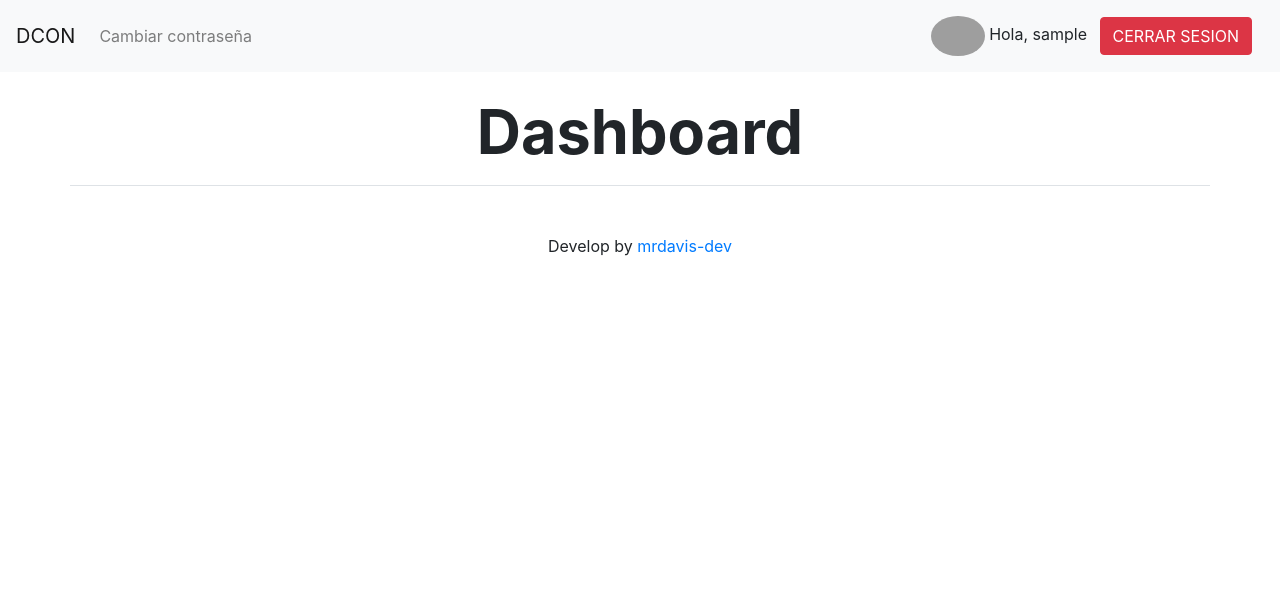
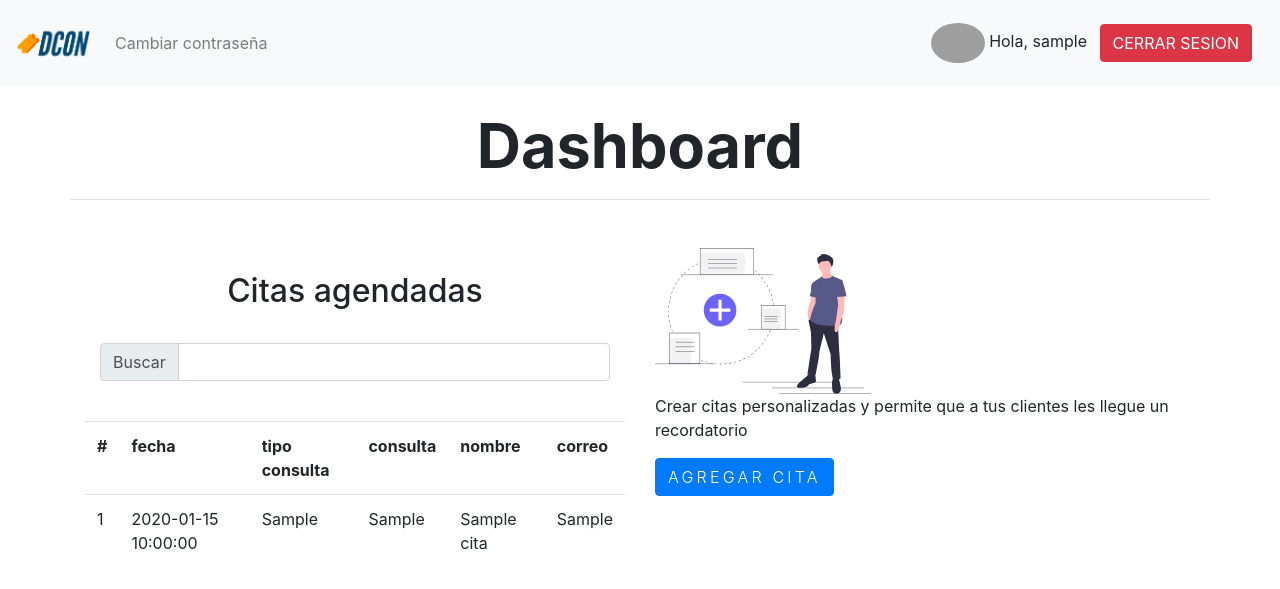
Before and after one commit to mrdavis-dev/dcon5, a PHP site: page /Admin/welcome.php in a window 1280 px wide. Shown: the top 589 px of the page. Run offline with PHP 8.4, Linux system fonts and the light colour scheme; the visitor is signed in with stand-in values (Sample User, id 1); tables that the repository leaves empty or names only in its code hold one stand-in row (values such as "Sample post"); some libraries are stand-ins or nearby versions; grey boxes are pictures that could not be loaded.

Commit message:
template_user

```diff
--- /dev/null
+++ b/Admin/js/citas.js
@@ -0,0 +1,29 @@
+
+$(document).ready(function(){
+
+ load_data();
+
+ function load_data(query)
+ {
+  $.ajax({
+   url:"./template/citas.php",
+   method:"POST",
+   data:{query:query},
+   success:function(data)
+   {
+    $('#result').html(data);
+   }
+  });
+ }
+ $('#search_text').keyup(function(){
+  var search = $(this).val();
+  if(search != '')
+  {
+   load_data(search);
+  }
+  else
+  {
+   load_data();
+  }
+ });
+});
--- /dev/null
+++ b/Admin/template/add_cita.php
@@ -0,0 +1,20 @@
+<!-- Modal -->
+<div class="modal fade" id="exampleModal" tabindex="-1" role="dialog" aria-labelledby="exampleModalLabel" aria-hidden="true">
+  <div class="modal-dialog" role="document">
+    <div class="modal-content">
+      <div class="modal-header">
+        <h5 class="modal-title" id="exampleModalLabel">Agregar cita nueva</h5>
+        <button type="button" class="close" data-dismiss="modal" aria-label="Close">
+          <span aria-hidden="true">&times;</span>
+        </button>
+      </div>
+      <div class="modal-body">
+        ...
+      </div>
+      <div class="modal-footer">
+        <button type="button" class="btn btn-secondary" data-dismiss="modal">Cerrar</button>
+        <button type="button" class="btn btn-primary">Guardar</button>
+      </div>
+    </div>
+  </div>
+</div>
--- /dev/null
+++ b/Admin/template/citas.php
@@ -0,0 +1,56 @@
+<?php
+$connect = mysqli_connect("localhost", "root", "", "dcon");
+$output = '';
+if(isset($_POST["query"]))
+{
+ $search = mysqli_real_escape_string($connect, $_POST["query"]);
+ $query = "
+  SELECT * FROM tbl_customer
+  WHERE fecha LIKE '%".$search."%'
+  OR consulta LIKE '%".$search."%'
+  OR nombre LIKE '%".$search."%'
+  OR correo LIKE '%".$search."%'
+ ";
+}
+else
+{
+ $query = "
+  SELECT * FROM citas ORDER BY fecha
+ ";
+}
+$result = mysqli_query($connect, $query);
+if(mysqli_num_rows($result) > 0)
+{
+ $output .= '
+  <div class="table-responsive">
+   <table class="table table bordered">
+    <tr>
+     <th>#</th>
+     <th>fecha</th>
+     <th>tipo consulta</th>
+     <th>consulta</th>
+     <th>nombre</th>
+     <th>correo</th>
+    </tr>
+ ';
+ while($row = mysqli_fetch_array($result))
+ {
+  $output .= '
+   <tr>
+    <td>'.$row["id"].'</td>
+    <td>'.$row["fecha"].'</td>
+    <td>'.$row["consulta"].'</td>
+    <td>'.$row["tipo_consulta"].'</td>
+    <td>'.$row["nombre"].'</td>
+    <td>'.$row["correo"].'</td>
+   </tr>
+  ';
+ }
+ echo $output;
+}
+else
+{
+ echo 'Data Not Found';
+}
+
+?>
--- a/Admin/template/tem.php
+++ b/Admin/template/tem.php
@@ -1,5 +1,5 @@
 <nav class="navbar navbar-expand-lg navbar-light bg-light ">
-          <a class="navbar-brand" href="./welcome.php">DCON</a>
+          <a class="navbar-brand" href="./welcome.php"><img src="../img/logo.png" style="width:75px"></a>
           <button class="navbar-toggler" type="button" data-toggle="collapse" data-target="#navbarSupportedContent" aria-controls="navbarSupportedContent" aria-expanded="false" aria-label="Toggle navigation">
             <span class="navbar-toggler-icon"></span>
           </button>
--- a/Admin/welcome.php
+++ b/Admin/welcome.php
@@ -27,9 +27,11 @@ if (!isset($_SESSION["loggedin"]) || $_SESSION["loggedin"] !== true) {
   <script src="https://cdnjs.cloudflare.com/ajax/libs/popper.js/1.14.7/umd/popper.min.js"></script>
   <script src="https://maxcdn.bootstrapcdn.com/bootstrap/4.3.1/js/bootstrap.min.js"></script>
 
+
 </head>
+<script></script>
 
-<body style=" ">
+<body style="">
   <header class="font1">
     <?php
     include('template/tem.php')
@@ -42,18 +44,47 @@ if (!isset($_SESSION["loggedin"]) || $_SESSION["loggedin"] !== true) {
     </div>
   </header>
 
+  <br>
+  <div class="container mt-4 font2 animate__animated animate__fadeIn">
+    <div class="row">
+      <div class="col-sm">
+        <br />
+        <h2 align="center">Citas agendadas</h2><br />
+        <div class="form-group">
+          <div class="col-auto">
+            <label class="sr-only" for="inlineFormInputGroup"></label>
+            <div class="input-group mb-2">
+              <div class="input-group-prepend">
+                <div class="input-group-text">Buscar</div>
+              </div>
+              <input type="text" class="form-control" name="search_text" id="search_text" placeholder="">
+            </div>
+          </div>
+          <!-- <div class="input-group">
+            <span class="input-group-addon">Search</span>
+            <input type="text" name="search_text" id="search_text" placeholder="Search by Customer Details" class="form-control" />
+          </div> -->
+        </div>
+        <br />
+        <div id="result"></div>
+      </div>
+      <div class="col-sm">
+        <img src="../img/add.svg" style="width:40%"><br>
+        <p>Crear citas personalizadas y permite que a tus clientes les llegue un recordatorio</p>
+        <button type="button" class="btn btn-primary " data-toggle="modal" data-target="#exampleModal">
+          Agregar cita
+        </button>
 
-  <div class="container-fluid mt-4 font2 animate__animated animate__fadeIn">
+        <?php include('template/add_cita.php'); ?>
+      </div>
+    </div>
 
-  </div>
 
-  <footer class="  animate__animated animate__fadeIn animate__delay-1s">
-    <div class="p-4 text-center animate__animated animate__fadeIn animate__delay-1s">
-      <span>Develop by</span>
-      <span class="text-info"><a href="https://mrdavis-dev.github.io">mrdavis-dev</a></span>
-    </div>
-  </footer>
+    <script src="js/citas.js"></script>
+
+    <!-- footer -->
 
 </body>
 
+
 </html>
```
Also changed, not shown: mrdavis-dev/index.php (added, +112 -0 lines), mrdavis-dev/navbar.php (added, +15 -0 lines), mrdavis-dev/pictures.php (added, +98 -0 lines), img/add.svg (added), img/asesorias_froy.png (added), img/mrdavis.png (added), mrdavis-dev/footer.php (added).
